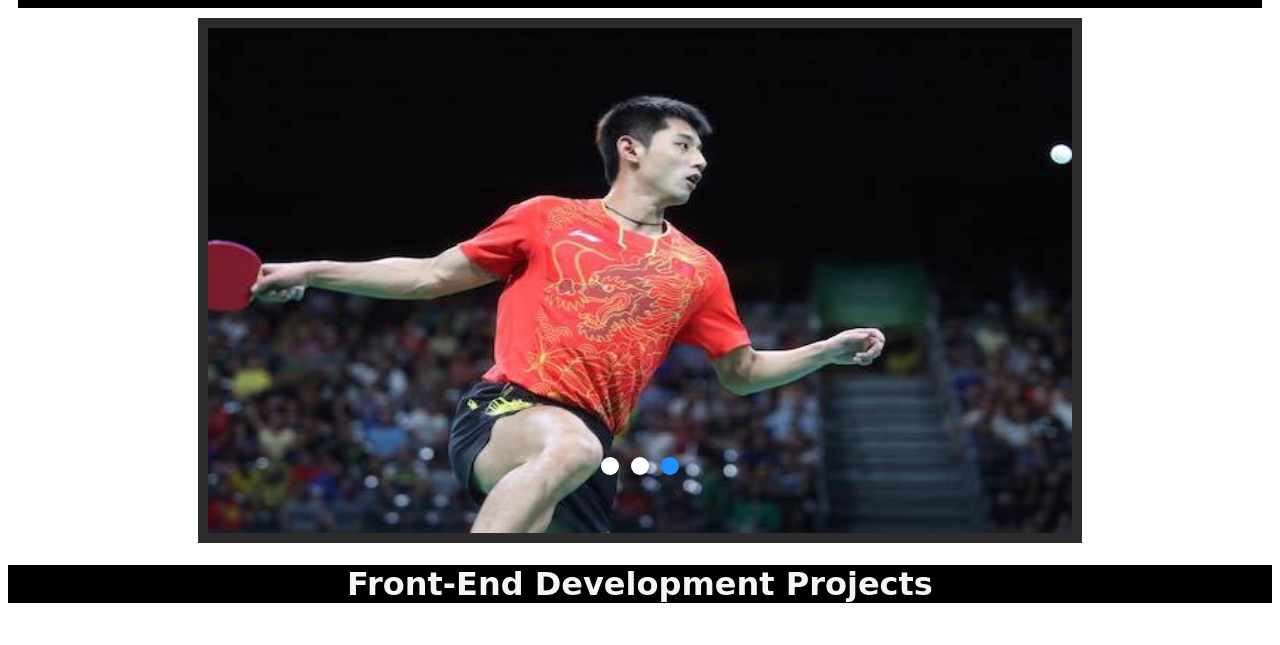
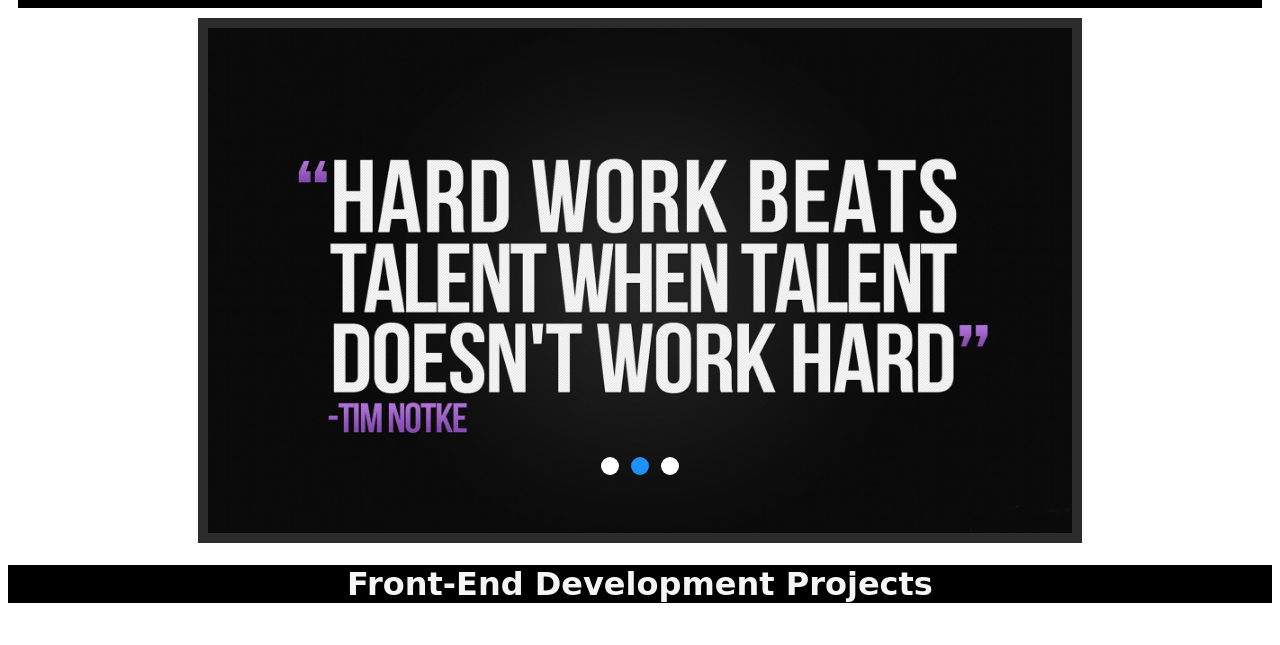
Before and after one commit to Tlacoding111/Portfolio, a plain HTML site: page index.html in a window 1280 px wide. Shown: the part 151-796 px from the top of the page. Drawn offline with Linux system fonts and the light colour scheme.

Commit message:
made changes

```diff
--- a/index.html
+++ b/index.html
@@ -28,21 +28,21 @@
                 <input type="radio" name="images" id="i3">
 
                 <div class="slide_img" id="one">
-                    <img src="images/spinDC.png">
+                    <img src="images/lionQuote.jpg">
 
                     <label for="i3" class="pre"></label>
                     <label for="i2" class="nxt"></label>
                 </div>
 
                 <div class="slide_img" id="two">
-                    <img src="images/lion.jpg">
+                    <img src="images/hardWork.jpg">
 
                     <label for="i1" class="pre"></label>
                     <label for="i3" class="nxt"></label>
                 </div>
 
                 <div class="slide_img" id="three">
-                    <img src="images/zhangJike.jpg">
+                    <img src="images/direction.jpg">
 
                     <label for="i2" class="pre"></label>
                     <label for="i1" class="nxt"></label>
--- a/portfolio.js
+++ b/portfolio.js
@@ -6,5 +6,5 @@ function Move(){
 	i = (i%4)+1; // 4 is the Number of image in slider
 	document.getElementById('i'+i).checked = true;
 }
-setInterval(Move,1500); //change img in 1.5 sec
+setInterval(Move,3500); //change img in 3.5 sec
 }
```
Also changed, not shown: images/direction.jpg (added), images/hardWork.jpg (added), images/lionQuote.jpg (added), images/runQuote.jpg (added), 2 other files.
